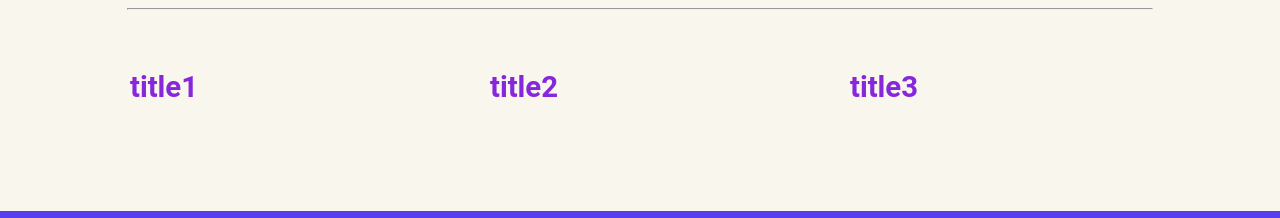
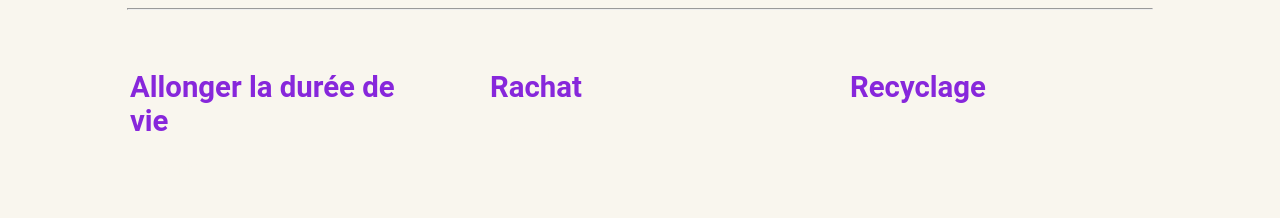
Before and after one commit to Thomas-381/Site_Econocom, a plain HTML site: page page1.html in a window 1280 px wide. Shown: the part 181-399 px from the top of the page. Drawn offline with nearby package versions, Linux system fonts and the light colour scheme.

Commit message:
updated README

```diff
--- a/page1.html
+++ b/page1.html
@@ -22,15 +22,15 @@
             <hr>
             <section class="HB_container">
                 <article class="hoverbox">
-                    <h3 class="HB_title">title1</h3>
+                    <h3 class="HB_title">Allonger la durée de vie</h3>
                     <p class="HB_content">content1</p>
                 </article>
                 <article class="hoverbox">
-                    <h3 class="HB_title">title2</h3>
+                    <h3 class="HB_title">Rachat</h3>
                     <p class="HB_content">content2</p>
                 </article>
                 <article class="hoverbox">
-                    <h3 class="HB_title">title3</h3>
+                    <h3 class="HB_title">Recyclage</h3>
                     <p class="HB_content">content3</p>
                 </article>
             </section>
```
Also changed, not shown: 1 other file.
